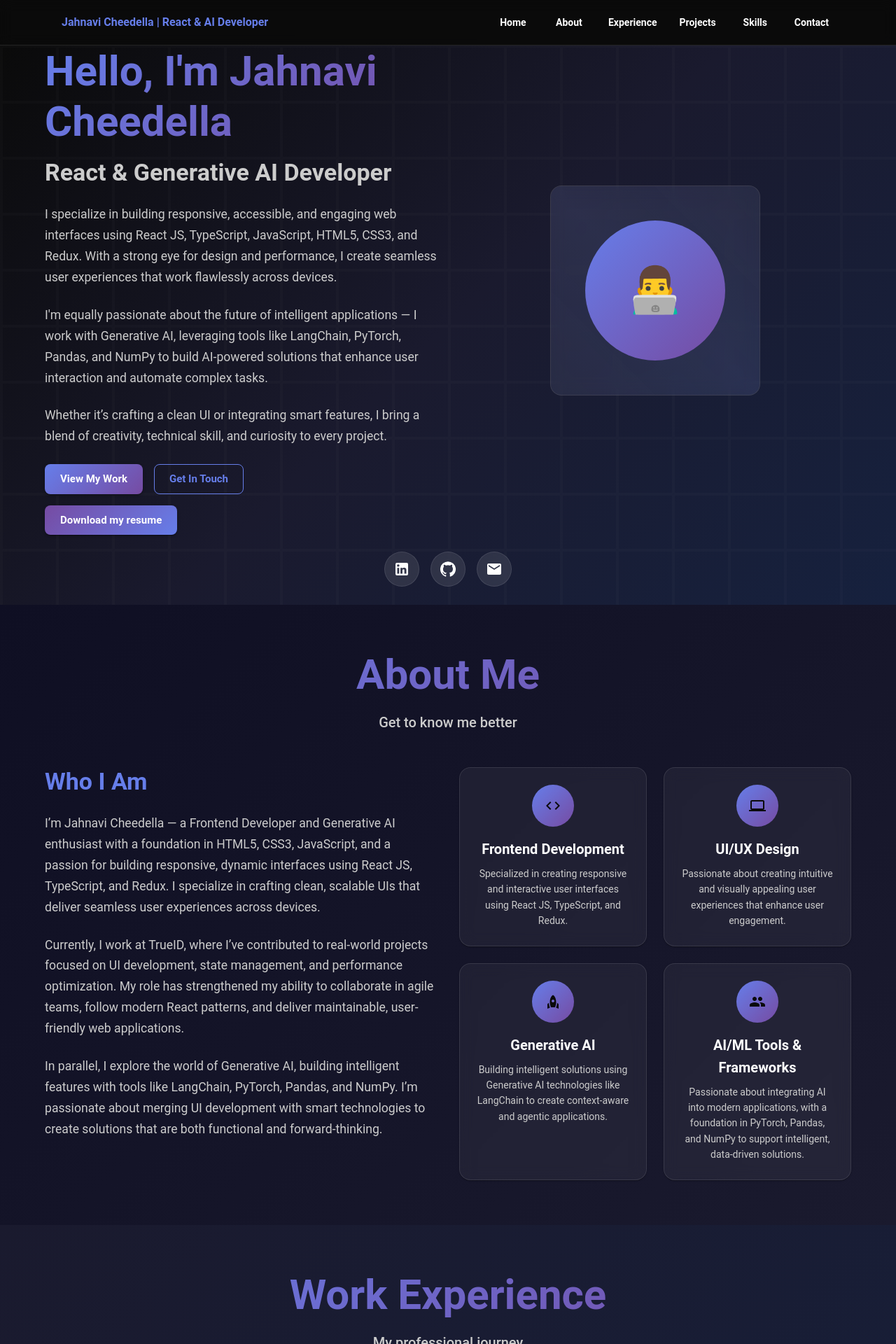
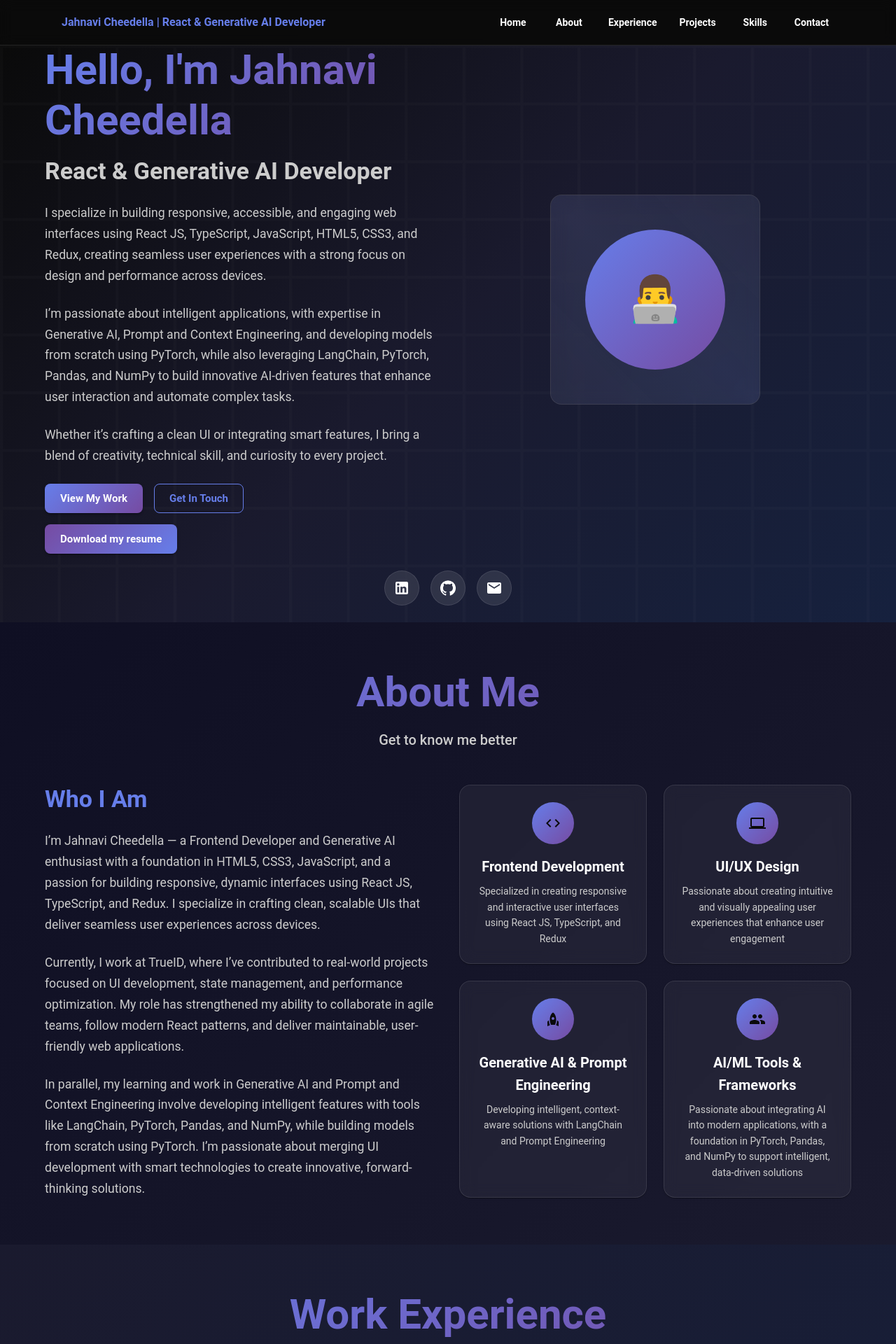
Before and after one commit to JahnaviCheedella/jahnavi-portfolio, a React (Create React App) app: page / in a window 1280 px wide. Shown: the top 1920 px of the page at 70% size. Built offline with nearby package versions, Linux system fonts and the light colour scheme.

Commit message:
content changes

```diff
--- a/src/components/About.js
+++ b/src/components/About.js
@@ -26,25 +26,25 @@ const About = () => {
       icon: <CodeIcon />,
       title: "Frontend Development",
       description:
-        "Specialized in creating responsive and interactive user interfaces using React JS, TypeScript, and Redux.",
+        "Specialized in creating responsive and interactive user interfaces using React JS, TypeScript, and Redux",
     },
     {
       icon: <LaptopIcon />,
       title: "UI/UX Design",
       description:
-        "Passionate about creating intuitive and visually appealing user experiences that enhance user engagement.",
+        "Passionate about creating intuitive and visually appealing user experiences that enhance user engagement",
     },
     {
       icon: <RocketIcon />,
-      title: "Generative AI",
+      title: "Generative AI & Prompt Engineering",
       description:
-        "Building intelligent solutions using Generative AI technologies like LangChain to create context-aware and agentic applications.",
+        "Developing intelligent, context-aware solutions with LangChain and Prompt Engineering",
     },
     {
       icon: <PeopleIcon />,
       title: "AI/ML Tools & Frameworks",
       description:
-        "Passionate about integrating AI into modern applications, with a foundation in PyTorch, Pandas, and NumPy to support intelligent, data-driven solutions.",
+        "Passionate about integrating AI into modern applications, with a foundation in PyTorch, Pandas, and NumPy to support intelligent, data-driven solutions",
     },
   ];
 
@@ -107,9 +107,9 @@ const About = () => {
                 }}
               >
                 I’m Jahnavi Cheedella — a Frontend Developer and Generative AI
-                enthusiast with a foundation in HTML5, CSS3, JavaScript,
-                and a passion for building responsive, dynamic interfaces using
-                React JS, TypeScript, and Redux. I specialize in crafting clean,
+                enthusiast with a foundation in HTML5, CSS3, JavaScript, and a
+                passion for building responsive, dynamic interfaces using React
+                JS, TypeScript, and Redux. I specialize in crafting clean,
                 scalable UIs that deliver seamless user experiences across
                 devices.
               </Typography>
@@ -137,11 +137,12 @@ const About = () => {
                   fontSize: "1.1rem",
                 }}
               >
-                In parallel, I explore the world of Generative AI, building
-                intelligent features with tools like LangChain, PyTorch, Pandas,
-                and NumPy. I’m passionate about merging UI development with
-                smart technologies to create solutions that are both functional
-                and forward-thinking.
+                In parallel, my learning and work in Generative AI and Prompt
+                and Context Engineering involve developing intelligent features
+                with tools like LangChain, PyTorch, Pandas, and NumPy, while
+                building models from scratch using PyTorch. I’m passionate about
+                merging UI development with smart technologies to create
+                innovative, forward-thinking solutions.
               </Typography>
             </Box>
           </Grid>
--- a/src/components/Experience.js
+++ b/src/components/Experience.js
@@ -28,7 +28,7 @@ const Experience = () => {
       duration: "October 10th, 2024 - Present",
       location: "On-site",
       description:
-        "Working on building responsive, accessible, and high-performance web applications using React, TypeScript, and Redux, while also exploring Generative AI technologies in separate projects to develop intelligent, automated solutions. -- I develop responsive, user-friendly web applications using React, TypeScript, and Redux, focusing on clean architecture, performance optimization, and accessibility. Alongside my core frontend role, I work on separate projects exploring Generative AI, NLP, and LangChain to design intelligent automation workflows and context-aware content generation solutions.",
+        "Working on building responsive, accessible, and high-performance web applications using React, TypeScript, and Redux, while also exploring Generative AI technologies and Prompt & Context Engineering in projects to develop intelligent, automated solutions.",
       achievements: [
         "Developed and maintained multiple responsive React applications with clean, scalable architectures",
         "Implemented Redux for efficient and predictable state management",
@@ -36,7 +36,8 @@ const Experience = () => {
         "Collaborated in agile teams to deliver user-friendly and performance-optimized solutions",
         "Enhanced UI/UX by applying modern design patterns and accessibility best practices",
         "Independently worked on projects using LangChain, NLP, and Generative AI to build intelligent features and automation workflows",
-        "Gained hands-on experience with AI tools and techniques, including text processing and context-aware content generation",
+        "Gaining experience with AI tools and techniques, including text processing and context-aware content generation",
+        "Applied Prompt & Context Engineering to optimize AI interactions and enhance model understanding in automation projects",
       ],
     },
     {
--- a/src/components/Header.js
+++ b/src/components/Header.js
@@ -105,7 +105,7 @@ const Header = () => {
               }}
               onClick={() => scrollToSection('home')}
             >
-              Jahnavi Cheedella | React & AI Developer
+              Jahnavi Cheedella | React & Generative AI Developer
             </Typography>
 
             {!isMobile && (
--- a/src/components/Hero.js
+++ b/src/components/Hero.js
@@ -98,9 +98,8 @@ const Hero = () => {
               >
                 I specialize in building responsive, accessible, and engaging
                 web interfaces using React JS, TypeScript, JavaScript, HTML5,
-                CSS3, and Redux. With a strong eye for design and performance, I
-                create seamless user experiences that work flawlessly across
-                devices.
+                CSS3, and Redux, creating seamless user experiences with a
+                strong focus on design and performance across devices.
               </Typography>
               <Typography
                 variant="body1"
@@ -111,11 +110,11 @@ const Hero = () => {
                   fontSize: "1.1rem",
                 }}
               >
-                I'm equally passionate about the future of intelligent
-                applications — I work with Generative AI, leveraging tools like
-                LangChain, PyTorch, Pandas, and NumPy to build AI-powered
-                solutions that enhance user interaction and automate complex
-                tasks.
+                I’m passionate about intelligent applications, with expertise in
+                Generative AI, Prompt and Context Engineering, and developing models from
+                scratch using PyTorch, while also leveraging LangChain, PyTorch,
+                Pandas, and NumPy to build innovative AI-driven features that
+                enhance user interaction and automate complex tasks.
               </Typography>
               <Typography
                 variant="body1"
```
